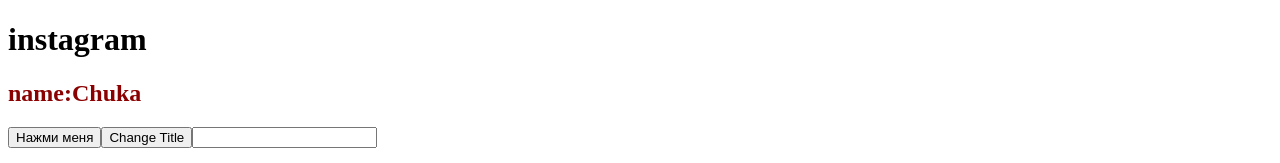
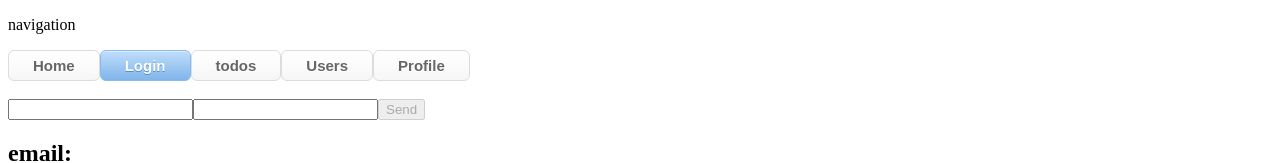
Before and after one commit to Tsyriulnikov/instagram, an Angular app: page /login in a window 1280 px wide. Shown: the top 163 px of the page. Built offline with nearby package versions, Linux system fonts and the light colour scheme; no server answers.

Commit message:
routing3

```diff
--- a/src/app/app.component.html
+++ b/src/app/app.component.html
@@ -1,3 +1,5 @@
+<inst-navigation></inst-navigation>
+<router-outlet></router-outlet>
 <h1>{{title}}</h1>
 <h2 class="name">name:{{user.name}}</h2>
 <button [disabled]="isAppLoading" >Нажми меня</button>
@@ -12,6 +14,4 @@
 <inst-service-test></inst-service-test>
 <inst-todos></inst-todos>
 <inst-observable-test></inst-observable-test>
-<inst-login></inst-login>
-<inst-navigation></inst-navigation>
-<router-outlet></router-outlet>
+<!--<inst-login></inst-login>-->
--- a/src/app/app.module.ts
+++ b/src/app/app.module.ts
@@ -22,9 +22,7 @@ import {RouterModule} from "@angular/router";
 
 @NgModule({
   declarations: [AppComponent, ParentComponent, ChildComponent, Issue1Component, ServiceTestComponent, TodosComponent, ObservableTestComponent,LoginComponent, NavigationComponent, HomeComponent, UsersComponent, ProfileComponent, PageNotFoundComponent    ],
-    imports: [BrowserModule, AppRoutingModule, FormsModule,HttpClientModule,ReactiveFormsModule,
-     AppRoutingModule
-    ],
+    imports: [BrowserModule, AppRoutingModule, FormsModule,HttpClientModule,ReactiveFormsModule],
   providers: [],
   bootstrap: [AppComponent],
 })
--- a/src/app/navigation/navigation.component.css
+++ b/src/app/navigation/navigation.component.css
@@ -0,0 +1,23 @@
+.button {
+    box-shadow: inset 0 1px 0 0 #ffffff;
+    background: #ffffff linear-gradient(to bottom, #ffffff 5%, #f6f6f6 100%);
+    border-radius: 6px;
+    border: 1px solid #dcdcdc;
+    display: inline-block;
+    cursor: pointer;
+    color: #666666;
+    font-family: Arial, sans-serif;
+    font-size: 15px;
+    font-weight: bold;
+    padding: 6px 24px;
+    text-decoration: none;
+    text-shadow: 0 1px 0 #ffffff;
+    outline: 0;
+}
+.activebutton {
+    box-shadow: inset 0 1px 0 0 #dcecfb;
+    background: #bddbfa linear-gradient(to bottom, #bddbfa 5%, #80b5ea 100%);
+    border: 1px solid #84bbf3;
+    color: #ffffff;
+    text-shadow: 0 1px 0 #528ecc;
+}
--- a/src/app/navigation/navigation.component.html
+++ b/src/app/navigation/navigation.component.html
@@ -1,2 +1,10 @@
 <p>navigation</p>
-home - login - todos - users - profile - page-not-found
+<!--home - login - todos - users - profile - page-not-found-->
+<nav>
+    <a class="button" routerLink="/" routerLinkActive="activebutton" [routerLinkActiveOptions]="{exact:true}">Home</a>
+    <a class="button" routerLink="/login" routerLinkActive="activebutton">Login</a>
+    <a class="button" routerLink="/todos" routerLinkActive="activebutton">todos</a>
+    <a class="button" routerLink="/users" routerLinkActive="activebutton">Users</a>
+    <a class="button" routerLink="/profile" routerLinkActive="activebutton">Profile</a>
+</nav>
+<br>
```
